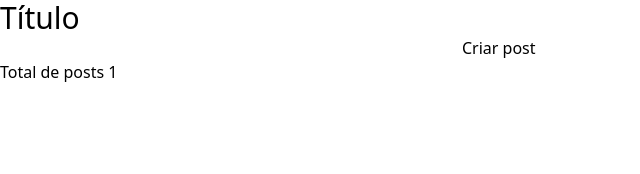
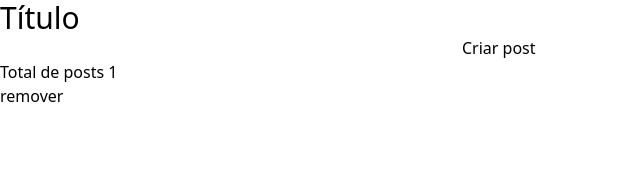
Before and after one commit to brduart/react_test, a React (Vite) app: page / in a window 1280 px wide. Both pictures are taken after a click on the button "Criar post". Shown: the top 174 px of the page, without its empty margins (0-640 px from the left). Built offline with nearby package versions, Linux system fonts and the light colour scheme.

Commit message:
:feat: reducer completo 'add' & 'delete'

```diff
--- a/src/components/Posts.tsx
+++ b/src/components/Posts.tsx
@@ -10,6 +10,7 @@ const Posts = () => {
         <>
           <h1>{i.title}</h1>
           <h3>{i.body}</h3>
+          <button onClick={() => posts.removePost(i.id)}>remover</button>
         </>
       ))}
     </div>
--- a/src/contexts/PostsContext.tsx
+++ b/src/contexts/PostsContext.tsx
@@ -1,15 +1,11 @@
 import { ReactNode, createContext, useReducer, useState } from "react";
 import { postReducer } from "../reducers/reducer";
-
-type Post = {
-  id: number;
-  title: string;
-  body: string;
-};
+import { Post } from "../types/post";
 
 type PostContentType = {
   posts: Post[];
   addPost: (title: string, body: string) => void;
+  removePost: (id: number) => void;
 };
 
 export const PostContext = createContext<PostContentType | null>(null);
@@ -31,8 +27,17 @@ export const PostProvider = ({ children }: Props) => {
     });
   };
 
+  const removePost = (id: number) => {
+    dispatch({
+      type: "remove",
+      payload: {
+        id,
+      },
+    });
+  };
+
   return (
-    <PostContext.Provider value={{ posts, addPost }}>
+    <PostContext.Provider value={{ posts, addPost, removePost }}>
       {children}
     </PostContext.Provider>
   );
```
